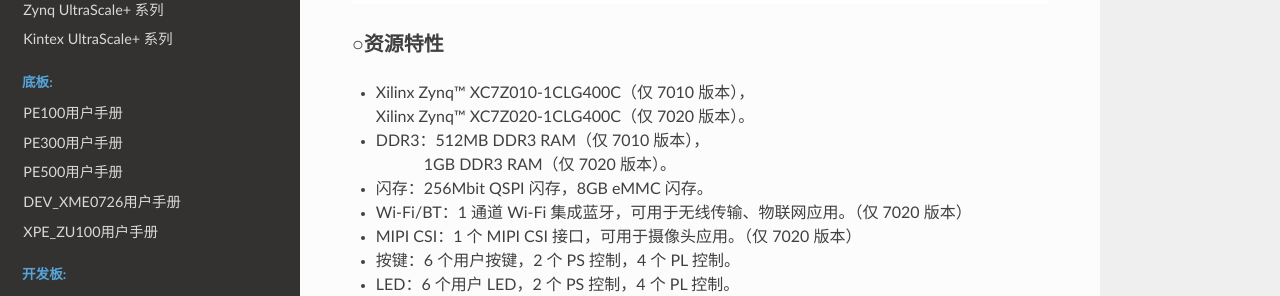
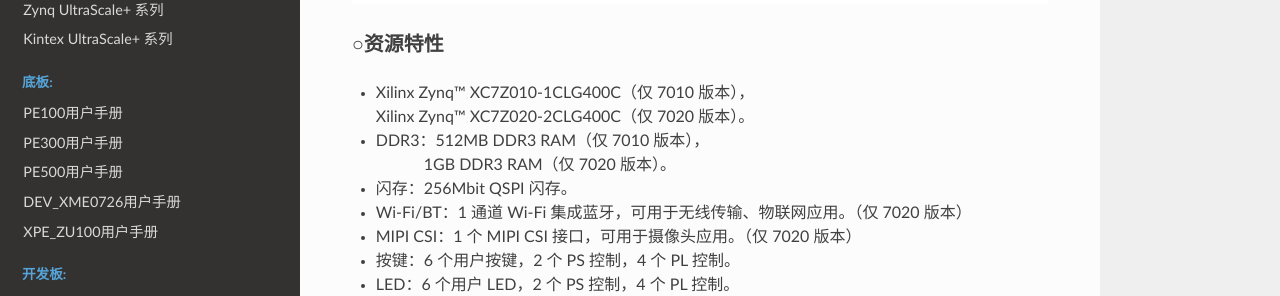
Before and after one commit to MicroPhase/fpga-docs, a Sphinx documentation site: the page built from source/DEV_BOARD/MIZAR-Z7/MIZAR-Z7_Reference_Manual.md, in a window 1280 px wide and 900 px high, scrolled down 1331 px. Shown: the part 151-447 px from the top of the window. Built offline with Sphinx 7.4.7 and the Read the Docs theme 3.1.0, drawn with Linux system fonts in a browser that asks for light colours.

Commit message:
Update MIZAR-Z7_Reference_Manual.md

```diff
--- a/source/DEV_BOARD/MIZAR-Z7/MIZAR-Z7_Reference_Manual.md
+++ b/source/DEV_BOARD/MIZAR-Z7/MIZAR-Z7_Reference_Manual.md
@@ -23,12 +23,12 @@
 ### ○资源特性
 
 - Xilinx Zynq™ XC7Z010-1CLG400C（仅 7010 版本），
-  Xilinx Zynq™ XC7Z020-1CLG400C（仅 7020 版本）。
+  Xilinx Zynq™ XC7Z020-2CLG400C（仅 7020 版本）。
 
 - DDR3：512MB DDR3 RAM（仅 7010 版本），
   &ensp;&ensp;&ensp;&ensp;&ensp;&ensp;1GB DDR3 RAM（仅 7020 版本）。
 
-- 闪存：256Mbit QSPI 闪存，8GB eMMC 闪存。
+- 闪存：256Mbit QSPI 闪存。
 
 - Wi-Fi/BT：1 通道 Wi-Fi 集成蓝牙，可用于无线传输、物联网应用。（仅 7020 版本）
 
```
